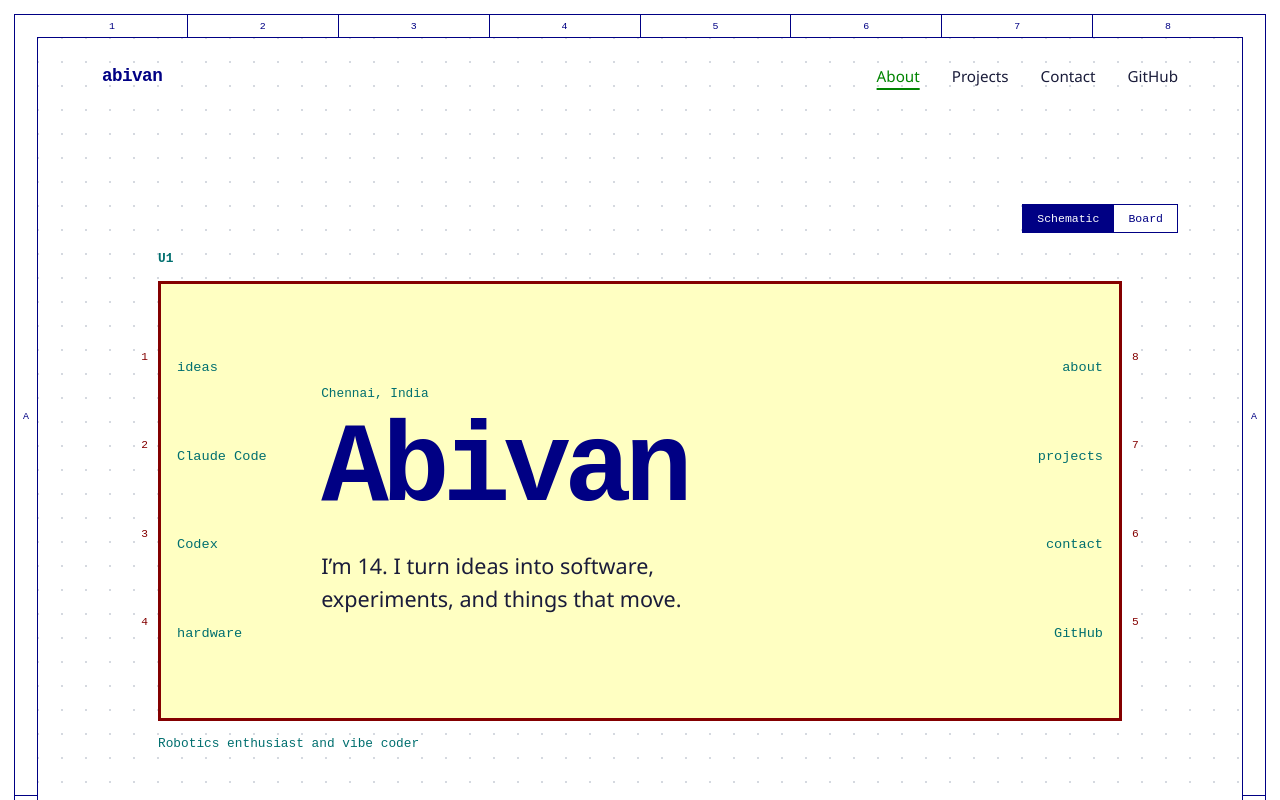
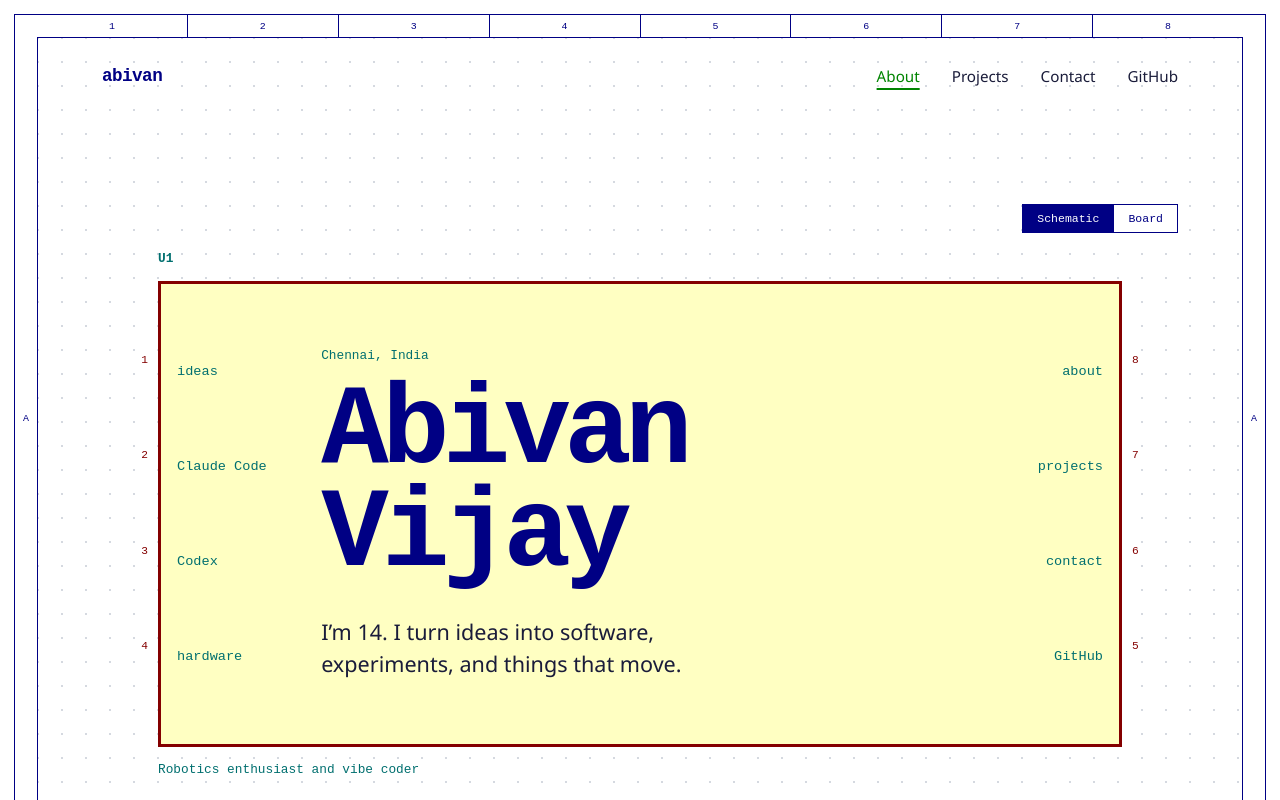
Before and after one commit to abivan100-stack/abivan-portfolio, a React (Vite) app: page / in a window 1280 px wide. Shown: the top 800 px of the page. Built offline with nearby package versions, Linux system fonts and the light colour scheme; a web font is replaced by a local one.

Commit message:
Show the full name Abivan Vijay in the schematic view too

```diff
--- a/src/App.tsx
+++ b/src/App.tsx
@@ -89,7 +89,7 @@ function App() {
             </ol>
             <div className="chip-core">
               <p className="chip-location">Chennai, India</p>
-              <h1 id="intro-title">{heroView === 'board' ? 'Abivan Vijay' : 'Abivan'}</h1>
+              <h1 id="intro-title">Abivan Vijay</h1>
               <p className="chip-description">I’m 14. I turn ideas into software, experiments, and things that move.</p>
             </div>
             <ul className="pins pins-out" aria-label="Where to go next">
```
